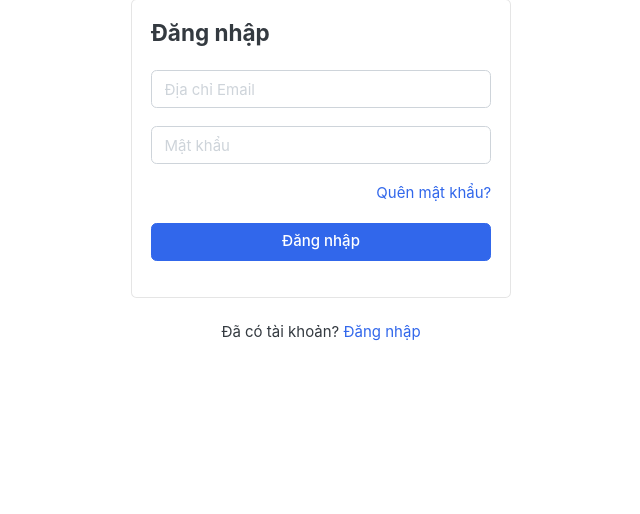
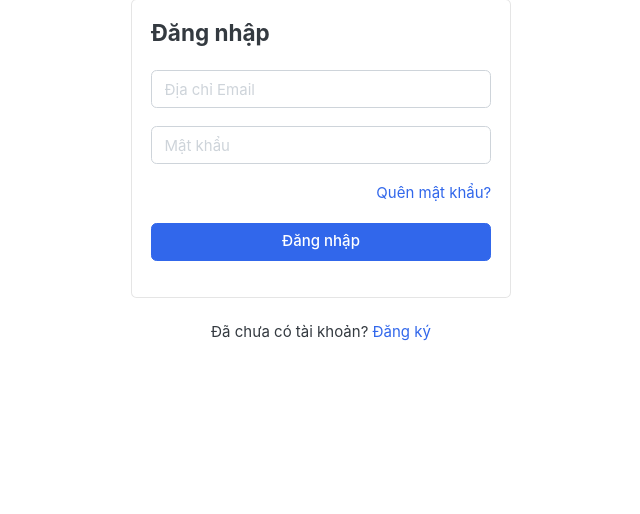
Before and after one commit to Tan-Binh/IE221Python, a Django app: template templates/accounts/login.html in a window 1280 px wide. Shown: the part 259-773 px from the top of the page, without its empty margins (319-959 px from the left). Run offline with Django 3.2, Linux system fonts and the light colour scheme; the template is opened without the code that fills it, so the values that code supplies are empty; some libraries are stand-ins or nearby versions; some web fonts are replaced.

Commit message:
sửa trang login

```diff
--- a/templates/accounts/login.html
+++ b/templates/accounts/login.html
@@ -28,7 +28,7 @@
             </form>
         </div> <!-- card-body.// -->
     </div> <!-- card .// -->
-    <p class="text-center mt-4">Đã có tài khoản? <a href="{% url 'register' %}">Đăng nhập</a></p>
+    <p class="text-center mt-4">Đã chưa có tài khoản? <a href="{% url 'register' %}">Đăng ký</a></p>
     <br><br>
     <!-- ============================ COMPONENT LOGIN  END.// ================================= -->
 </section>
```
